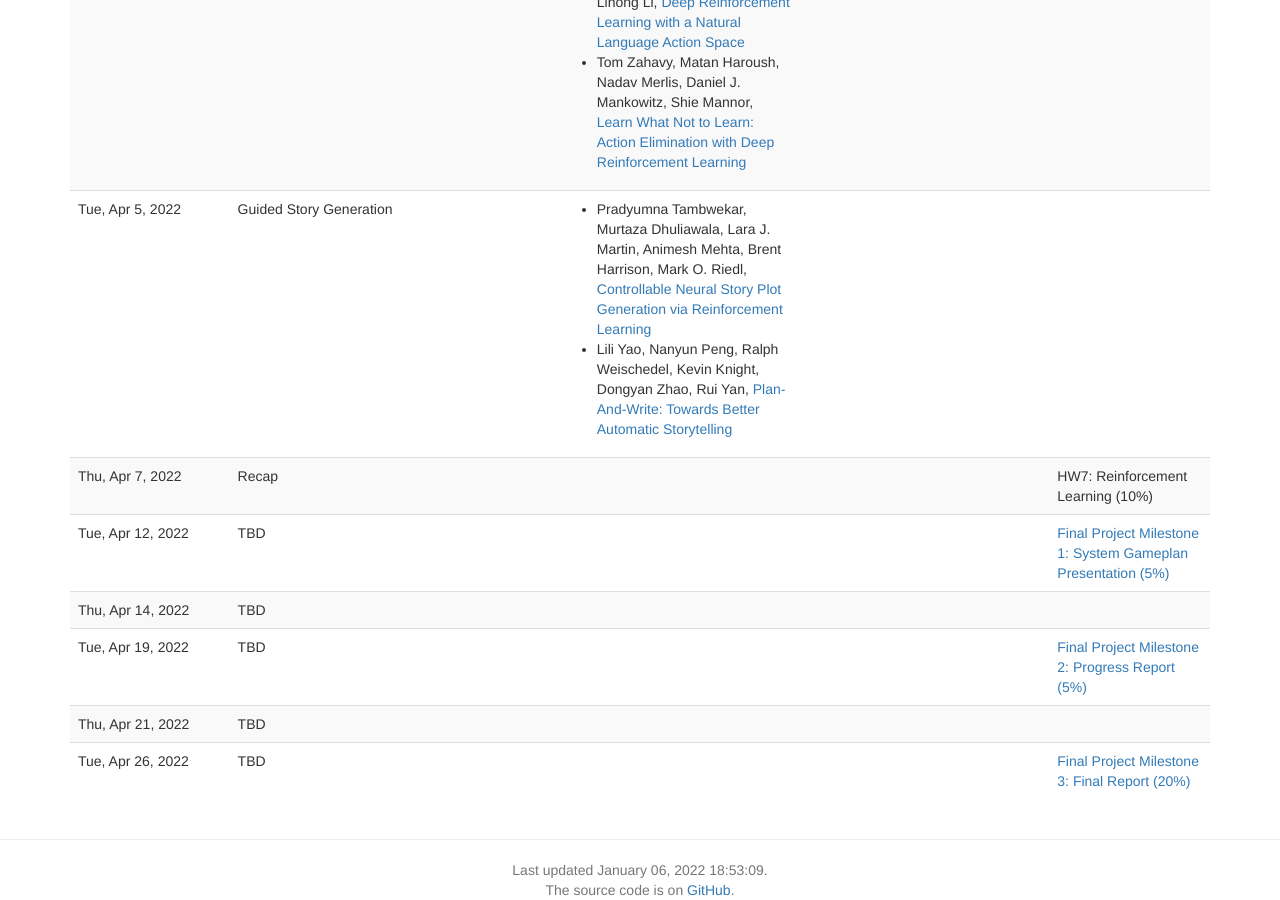
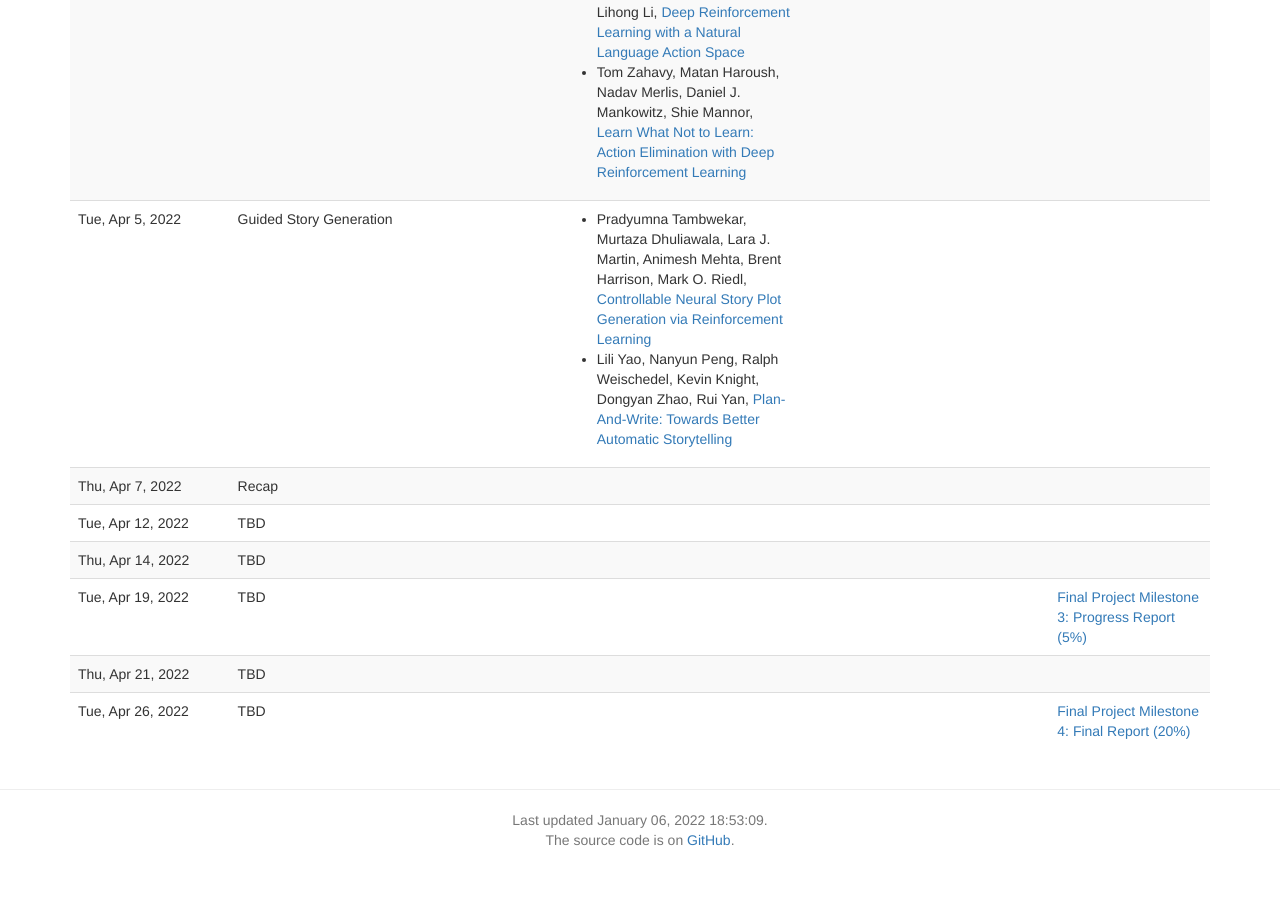
Before and after one commit to interactive-fiction-class/interactive-fiction-class.github.io, a Jekyll site: the page built from lectures.md, in a window 1280 px wide and 900 px high, scrolled down 5227 px. Built offline with Jekyll 4.4.1, drawn with Linux system fonts in a browser that asks for light colours; nearby versions of some CDN libraries; a script that is not in the unit is left out; after the commit the page ends 6077 px from its top, so only the background shows below that; some of the changed text lies outside the part shown.

Commit message:
Update lectures.yaml

```diff
--- a/_data/lectures.yaml
+++ b/_data/lectures.yaml
@@ -408,10 +408,10 @@
   title: Recap
   slides:
   readings:
-  homework_due:
+   homework_due:
     -
-      title: HW6&colon; Dialogue Systems (10%)
-      url:
+      title: Final Project Milestone 1&colon; Team Formation and 3 Proposals(5%)
+      url: project-proposal/project-proposal.html
 
 -
   date: 2022-03-28
@@ -423,7 +423,10 @@
   title: Reinforcement Learning
   slides:
   readings:
-
+  homework_due:
+    -
+      title: HW6&colon; Dialogue Systems (10%)
+      url:
 -
   date: 2022-03-31
   title: Reinforcement Learning for Playing Interactive Fiction
@@ -462,7 +465,10 @@
       title: Plan-And-Write&colon; Towards Better Automatic Storytelling
       authors: Lili Yao, Nanyun Peng, Ralph Weischedel, Kevin Knight, Dongyan Zhao, Rui Yan
       url: https://www.aaai.org/ojs/index.php/AAAI/article/download/4726/4604
-
+  homework due:
+    -
+      title: Final Project Milestone 2&colon; Progress Report (Select Idea &amp; Data Prep) (5%)
+      url: project-milestone2/project-milestone2.html
 
 
 -
@@ -470,19 +476,12 @@
   title: Recap
   slides:
   readings:
-  homework_due:
-    -
-      title: HW7&colon; Reinforcement Learning (10%)
-      url:
+
 -
   date: 2022-04-12
   title: TBD
   slides:
   readings:
-  homework_due:
-    -
-      title: Final Project Milestone 1&colon; System Gameplan Presentation (5%)
-      url: project-proposal/project-proposal.html
 
 -
   date: 2022-04-14
@@ -497,8 +496,8 @@
   readings:
   homework_due:
     -
-      title: Final Project Milestone 2&colon; Progress Report (5%)
-      url: project-milestone2/project-milestone2.html
+      title: Final Project Milestone 3&colon; Progress Report (5%)
+      url: project-milestone3/project-milestone3.html
 -
   date: 2022-04-21
   title: TBD
@@ -511,8 +510,8 @@
   slides:
   homework_due:
     -
-      title: Final Project Milestone 3&colon; Final Report (20%)
-      url: project-milestone3/project-milestone3.html
+      title: Final Project Milestone 4&colon; Final Report (20%)
+      url: project-milestone4/project-milestone4.html
 
 
 
```
